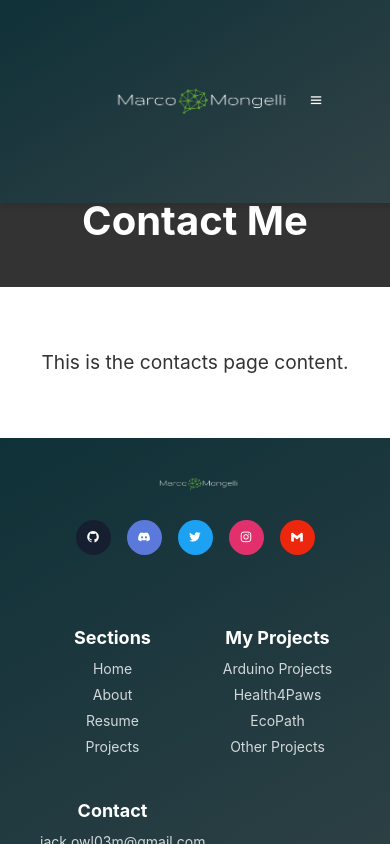
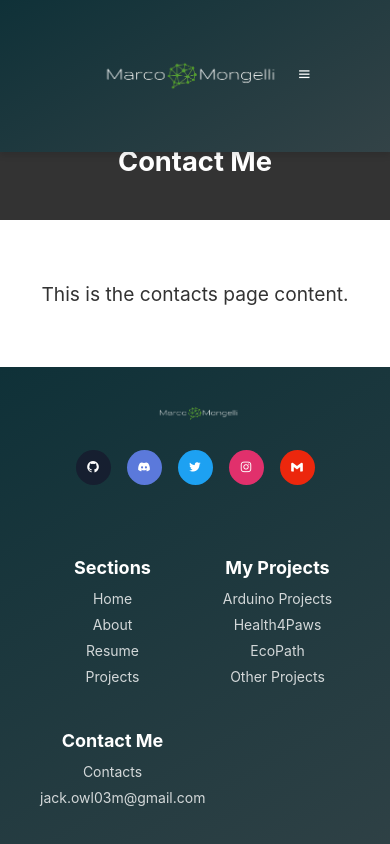
Before and after one commit to Marxo03/my-page, a React (Create React App) app: page /my-page/contacts in a window 390 px wide. Built offline with nearby package versions, Linux system fonts and the light colour scheme.

Commit message:
update nav padding and footer links

```diff
--- a/src/pages/About.jsx
+++ b/src/pages/About.jsx
@@ -61,7 +61,7 @@ function About() {
               <a href="https://github.com/Marxo03"><i class='bx bxl-github'></i></a>
               <a href="https://discord.com/users/j4ck_owl03"><i class='bx bxl-discord-alt'></i></a>
               <a href="https://twitter.com/myprofile"><i class='bx bxl-twitter' ></i></a>
-              <a href="https://instagram.com/myprofile"><i class='bx bxl-instagram' ></i></a>
+              <a href="https://instagram.com/_.red_owl._"><i class='bx bxl-instagram' ></i></a>
               <a href="mailto:jack.owl03m@gmail.com"><i class='bx bxl-gmail' ></i></a>
             </div>
           </div>
@@ -92,14 +92,31 @@ function About() {
             </ul>
             <ul className="box">
               <li className="link_name">My Projects</li>
-              <li><a href="#arduino">Arduino Projects</a></li>
+              <li>
+                <NavLink to="/my-page/projects#arduino" activeClassName="active">
+                  Arduino Projects
+                </NavLink>
+              </li>
               <li><a href="https://technomances.github.io/">Health4Paws</a></li>
-              <li><a href="#ecopath">EcoPath</a></li>
-              <li><a href="#another">Other Projects</a></li>
+              <li><NavLink to="/my-page/projects#ecopath" activeClassName="active">
+                  EcoPath
+                </NavLink>
+              </li>
+              <li><NavLink to="/my-page/projects#another" activeClassName="active">
+                  Other Projects
+                </NavLink>
+              </li>
             </ul>
             <ul className="box">
-              <li className="link_name">Contact</li>
-              <li><a href="mailto:jack.owl03m@gmail.com">jack.owl03m@gmail.com</a></li>
+              <li className="link_name">Contact Me</li>
+              <li>
+                <NavLink to="/my-page/contacts" activeClassName="active">
+                  Contacts
+                </NavLink>
+              </li>
+              <li>
+                <a href="mailto:jack.owl03m@gmail.com">jack.owl03m@gmail.com</a>
+              </li>
             </ul>
           </div>
         </div>
--- a/src/pages/Contacts.jsx
+++ b/src/pages/Contacts.jsx
@@ -37,7 +37,7 @@ function Projects() {
               <a href="https://github.com/Marxo03"><i class='bx bxl-github'></i></a>
               <a href="https://discord.com/users/j4ck_owl03"><i class='bx bxl-discord-alt'></i></a>
               <a href="https://twitter.com/myprofile"><i class='bx bxl-twitter' ></i></a>
-              <a href="https://instagram.com/myprofile"><i class='bx bxl-instagram' ></i></a>
+              <a href="https://instagram.com/_.red_owl._"><i class='bx bxl-instagram' ></i></a>
               <a href="mailto:jack.owl03m@gmail.com"><i class='bx bxl-gmail' ></i></a>
             </div>
           </div>
@@ -68,14 +68,31 @@ function Projects() {
             </ul>
             <ul className="box">
               <li className="link_name">My Projects</li>
-              <li><a href="#arduino">Arduino Projects</a></li>
+              <li>
+                <NavLink to="/my-page/projects#arduino" activeClassName="active">
+                  Arduino Projects
+                </NavLink>
+              </li>
               <li><a href="https://technomances.github.io/">Health4Paws</a></li>
-              <li><a href="#ecopath">EcoPath</a></li>
-              <li><a href="#another">Other Projects</a></li>
+              <li><NavLink to="/my-page/projects#ecopath" activeClassName="active">
+                  EcoPath
+                </NavLink>
+              </li>
+              <li><NavLink to="/my-page/projects#another" activeClassName="active">
+                  Other Projects
+                </NavLink>
+              </li>
             </ul>
             <ul className="box">
-              <li className="link_name">Contact</li>
-              <li><a href="mailto:jack.owl03m@gmail.com">jack.owl03m@gmail.com</a></li>
+              <li className="link_name">Contact Me</li>
+              <li>
+                <NavLink to="/my-page/contacts" activeClassName="active">
+                  Contacts
+                </NavLink>
+              </li>
+              <li>
+                <a href="mailto:jack.owl03m@gmail.com">jack.owl03m@gmail.com</a>
+              </li>
             </ul>
           </div>
         </div>
--- a/src/pages/Home.jsx
+++ b/src/pages/Home.jsx
@@ -41,7 +41,7 @@ function Home() {
               <a href="https://github.com/Marxo03"><i class='bx bxl-github'></i></a>
               <a href="https://discord.com/users/j4ck_owl03"><i class='bx bxl-discord-alt'></i></a>
               <a href="https://twitter.com/myprofile"><i class='bx bxl-twitter' ></i></a>
-              <a href="https://instagram.com/myprofile"><i class='bx bxl-instagram' ></i></a>
+              <a href="https://instagram.com/_.red_owl._"><i class='bx bxl-instagram' ></i></a>
               <a href="mailto:jack.owl03m@gmail.com"><i class='bx bxl-gmail' ></i></a>
             </div>
           </div>
@@ -72,14 +72,31 @@ function Home() {
             </ul>
             <ul className="box">
               <li className="link_name">My Projects</li>
-              <li><a href="#arduino">Arduino Projects</a></li>
+              <li>
+                <NavLink to="/my-page/projects#arduino" activeClassName="active">
+                  Arduino Projects
+                </NavLink>
+              </li>
               <li><a href="https://technomances.github.io/">Health4Paws</a></li>
-              <li><a href="#ecopath">EcoPath</a></li>
-              <li><a href="#another">Other Projects</a></li>
+              <li><NavLink to="/my-page/projects#ecopath" activeClassName="active">
+                  EcoPath
+                </NavLink>
+              </li>
+              <li><NavLink to="/my-page/projects#another" activeClassName="active">
+                  Other Projects
+                </NavLink>
+              </li>
             </ul>
             <ul className="box">
-              <li className="link_name">Contact</li>
-              <li><a href="mailto:jack.owl03m@gmail.com">jack.owl03m@gmail.com</a></li>
+              <li className="link_name">Contact Me</li>
+              <li>
+                <NavLink to="/my-page/contacts" activeClassName="active">
+                  Contacts
+                </NavLink>
+              </li>
+              <li>
+                <a href="mailto:jack.owl03m@gmail.com">jack.owl03m@gmail.com</a>
+              </li>
             </ul>
           </div>
         </div>
@@ -94,6 +111,7 @@ function Home() {
           </div>
         </div>
       </footer>
+
     </div>
   );
 }
--- a/src/pages/Projects.jsx
+++ b/src/pages/Projects.jsx
@@ -48,7 +48,7 @@ function Projects() {
               <a href="https://github.com/Marxo03"><i class='bx bxl-github'></i></a>
               <a href="https://discord.com/users/j4ck_owl03"><i class='bx bxl-discord-alt'></i></a>
               <a href="https://twitter.com/myprofile"><i class='bx bxl-twitter' ></i></a>
-              <a href="https://instagram.com/myprofile"><i class='bx bxl-instagram' ></i></a>
+              <a href="https://instagram.com/_.red_owl._"><i class='bx bxl-instagram' ></i></a>
               <a href="mailto:jack.owl03m@gmail.com"><i class='bx bxl-gmail' ></i></a>
             </div>
           </div>
@@ -79,14 +79,31 @@ function Projects() {
             </ul>
             <ul className="box">
               <li className="link_name">My Projects</li>
-              <li><a href="#arduino">Arduino Projects</a></li>
+              <li>
+                <NavLink to="/my-page/projects#arduino" activeClassName="active">
+                  Arduino Projects
+                </NavLink>
+              </li>
               <li><a href="https://technomances.github.io/">Health4Paws</a></li>
-              <li><a href="#ecopath">EcoPath</a></li>
-              <li><a href="#another">Other Projects</a></li>
+              <li><NavLink to="/my-page/projects#ecopath" activeClassName="active">
+                  EcoPath
+                </NavLink>
+              </li>
+              <li><NavLink to="/my-page/projects#another" activeClassName="active">
+                  Other Projects
+                </NavLink>
+              </li>
             </ul>
             <ul className="box">
-              <li className="link_name">Contact</li>
-              <li><a href="mailto:jack.owl03m@gmail.com">jack.owl03m@gmail.com</a></li>
+              <li className="link_name">Contact Me</li>
+              <li>
+                <NavLink to="/my-page/contacts" activeClassName="active">
+                  Contacts
+                </NavLink>
+              </li>
+              <li>
+                <a href="mailto:jack.owl03m@gmail.com">jack.owl03m@gmail.com</a>
+              </li>
             </ul>
           </div>
         </div>
@@ -101,6 +118,7 @@ function Projects() {
           </div>
         </div>
       </footer>
+
     </div>
   );
 }
--- a/src/pages/Resume.jsx
+++ b/src/pages/Resume.jsx
@@ -166,7 +166,7 @@ function Resume() {
               <a href="https://github.com/Marxo03"><i class='bx bxl-github'></i></a>
               <a href="https://discord.com/users/j4ck_owl03"><i class='bx bxl-discord-alt'></i></a>
               <a href="https://twitter.com/myprofile"><i class='bx bxl-twitter' ></i></a>
-              <a href="https://instagram.com/myprofile"><i class='bx bxl-instagram' ></i></a>
+              <a href="https://instagram.com/_.red_owl._"><i class='bx bxl-instagram' ></i></a>
               <a href="mailto:jack.owl03m@gmail.com"><i class='bx bxl-gmail' ></i></a>
             </div>
           </div>
@@ -197,14 +197,31 @@ function Resume() {
             </ul>
             <ul className="box">
               <li className="link_name">My Projects</li>
-              <li><a href="#arduino">Arduino Projects</a></li>
+              <li>
+                <NavLink to="/my-page/projects#arduino" activeClassName="active">
+                  Arduino Projects
+                </NavLink>
+              </li>
               <li><a href="https://technomances.github.io/">Health4Paws</a></li>
-              <li><a href="#ecopath">EcoPath</a></li>
-              <li><a href="#another">Other Projects</a></li>
+              <li><NavLink to="/my-page/projects#ecopath" activeClassName="active">
+                  EcoPath
+                </NavLink>
+              </li>
+              <li><NavLink to="/my-page/projects#another" activeClassName="active">
+                  Other Projects
+                </NavLink>
+              </li>
             </ul>
             <ul className="box">
-              <li className="link_name">Contact</li>
-              <li><a href="mailto:jack.owl03m@gmail.com">jack.owl03m@gmail.com</a></li>
+              <li className="link_name">Contact Me</li>
+              <li>
+                <NavLink to="/my-page/contacts" activeClassName="active">
+                  Contacts
+                </NavLink>
+              </li>
+              <li>
+                <a href="mailto:jack.owl03m@gmail.com">jack.owl03m@gmail.com</a>
+              </li>
             </ul>
           </div>
         </div>
@@ -219,6 +236,7 @@ function Resume() {
           </div>
         </div>
       </footer>
+
     </div>
   );
 }
--- a/src/styles/home.css
+++ b/src/styles/home.css
@@ -34,12 +34,11 @@
       flex-direction: column;
       align-items: center;
       justify-content: center;
-      height: 100vh;
       padding: 5vh 2vmin;
     }
 
   .header h1 {
-    font-size: 2.5rem;
+    font-size: 7vmin;
     margin: 0;
   }
 
--- a/src/styles/navbar.css
+++ b/src/styles/navbar.css
@@ -69,7 +69,6 @@ nav a.active {
 @media (max-width: 768px) {
   nav {
     flex-direction: column;
-    padding: 5vh 3vw;
   }
 
   nav .logo {
@@ -114,7 +113,6 @@ nav a.active {
 
 @media (max-width: 480px) {
   nav {
-    padding: 6vh 3vw;
   }
 
   nav .logo {
```
